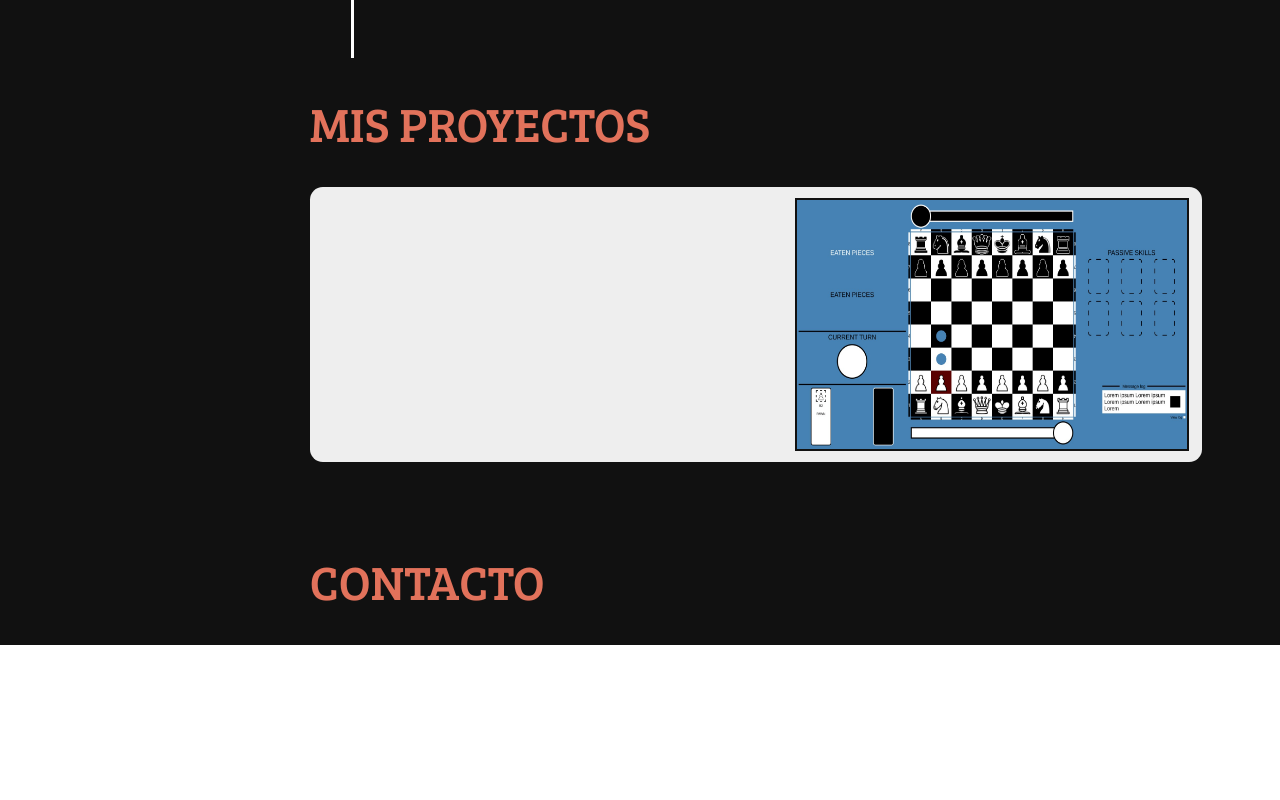
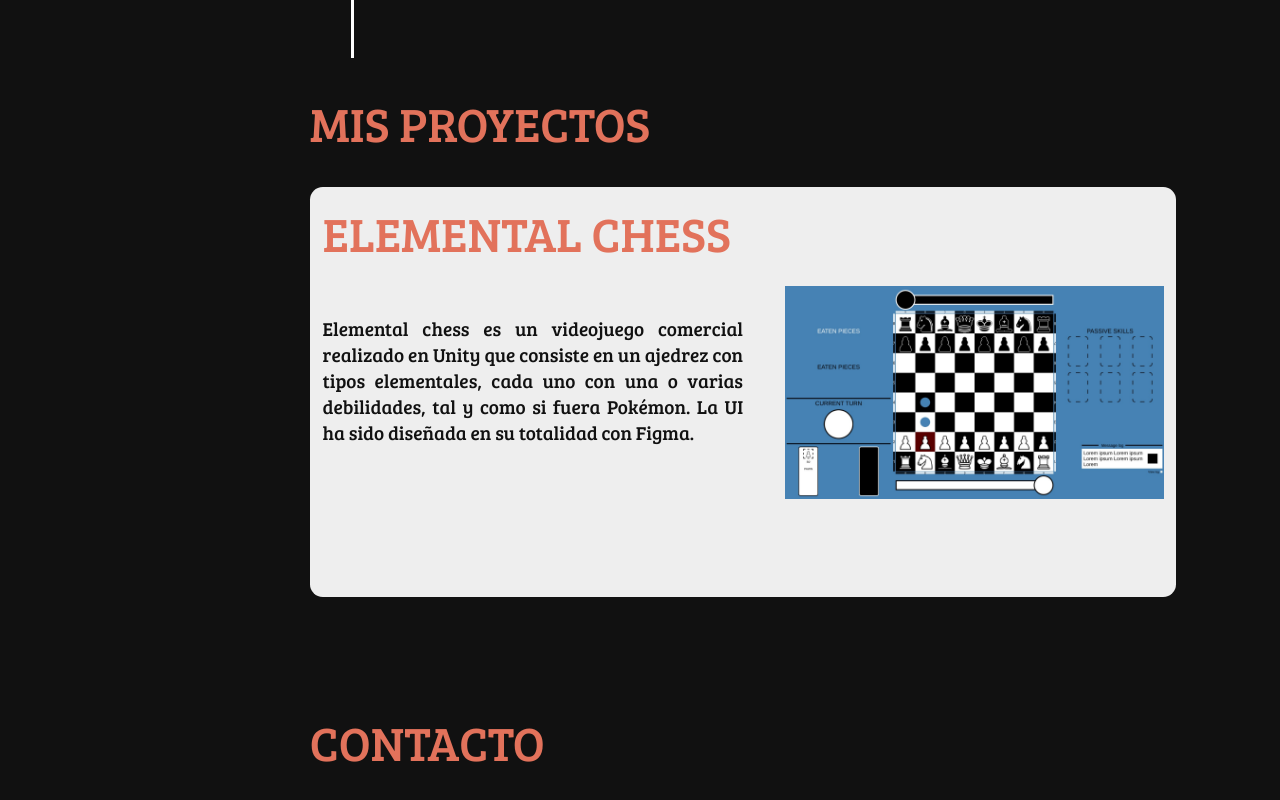
Before and after one commit to jepalfer/portfolio, a React (Create React App) app: page / in a window 1280 px wide. Shown: the part 2314-3114 px from the top of the page. Before the commit the page ends 2959 px from the top, so only its background shows below. Built offline with nearby package versions, Linux system fonts and the light colour scheme.

Commit message:
added project

```diff
--- a/src/components/projectCard.jsx
+++ b/src/components/projectCard.jsx
@@ -5,7 +5,21 @@ import chessUI from '../assets/images/chessUI.jpg'
 function ProjectCard({mode}) {
   return (
     <article className={`Project-card ${mode ? "Dark-mode-project-card" : "Light-mode-project-card"}`}>
-        <div></div>
+        <section className="Project-content">
+          <text className="Title">
+            ELEMENTAL CHESS
+          </text>
+          <section className="Project-technologies">
+
+          </section>
+
+          <article className={`Text ${mode ? "Dark-mode-project-text" : "Light-mode-project-text"}`}>
+            Elemental chess es un videojuego comercial realizado en Unity que consiste en un ajedrez
+            con tipos elementales, cada uno con una o varias debilidades, tal y como si fuera Pokémon.
+
+            La UI ha sido diseñada en su totalidad con Figma.
+          </article>
+        </section>
         <img className={`Project-image ${mode ? "Dark-mode-project-image-border" :"Light-mode-project-image-border" }`} src={chessUI}></img>
         {/* <div></div>
         <div></div>
--- a/src/css/projectCard.css
+++ b/src/css/projectCard.css
@@ -1,12 +1,11 @@
 .Project-card {
-    width: 100%;
-    height: 100%;
+    height: 30vw;
     border-radius: 1.0vw;
     display: grid;
     justify-items: right;
     align-items: center;
     padding: 1vw;
-    grid-template-columns: 40% auto;
+    grid-template-columns: 50% auto;
 }
 
 .Dark-mode-project-card {
@@ -17,14 +16,14 @@
     background-color: #111;
 }
 
-.Dark-mode-project-image-border {
-    border: 2px solid #111;
+.Project-content {
+    width: 100%;
+    height: 100%;
+    display: grid;
+    grid-template-rows: 20% 10% auto 10%;
+    /* align-items: center; */
+    justify-content: center;
 }
-
-.Light-mode-project-image-border {
-    border: 2px solid #eee;
-}
-
 
 .Dark-mode-project-text {
     color: #111;
@@ -39,9 +38,9 @@
 }
 
 .Project-image {
-    width: 75%;
+    width: 90%;
     height: 100%;
-    /* object-fit: cover; */
+    object-fit: scale-down;
 }
 
 .Project-text {
```
